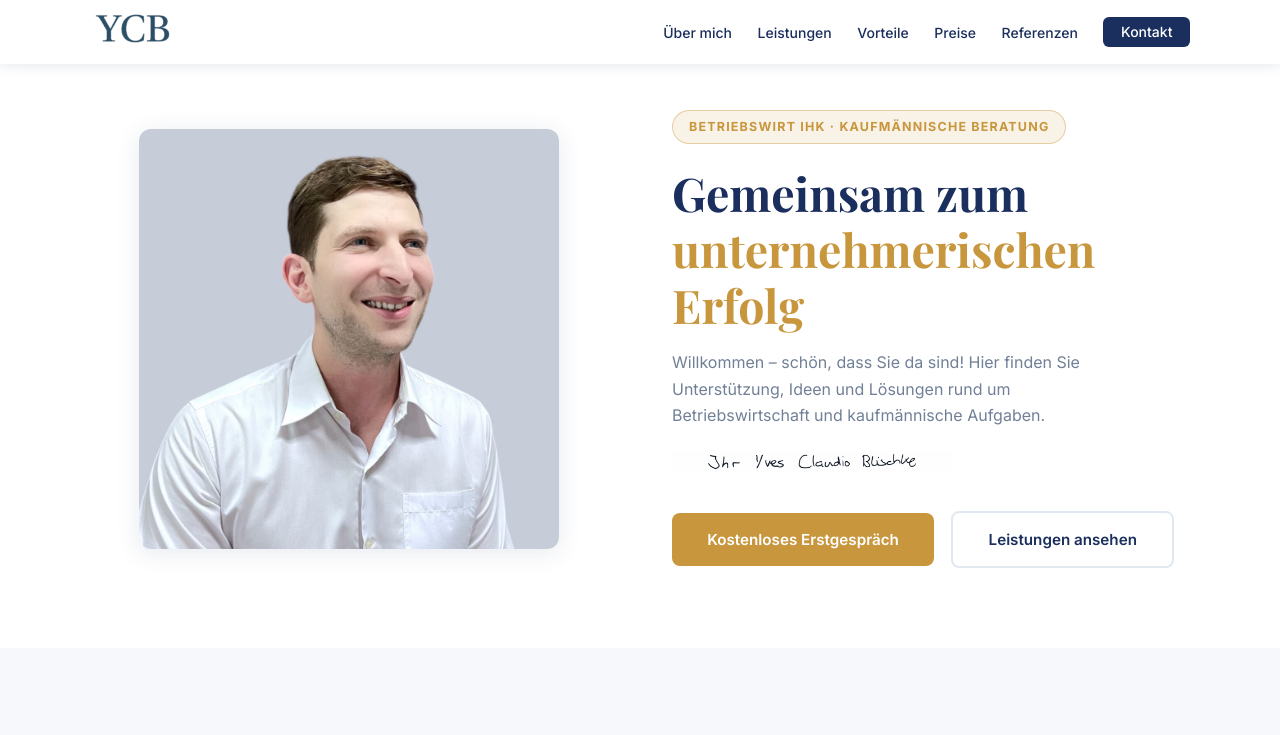
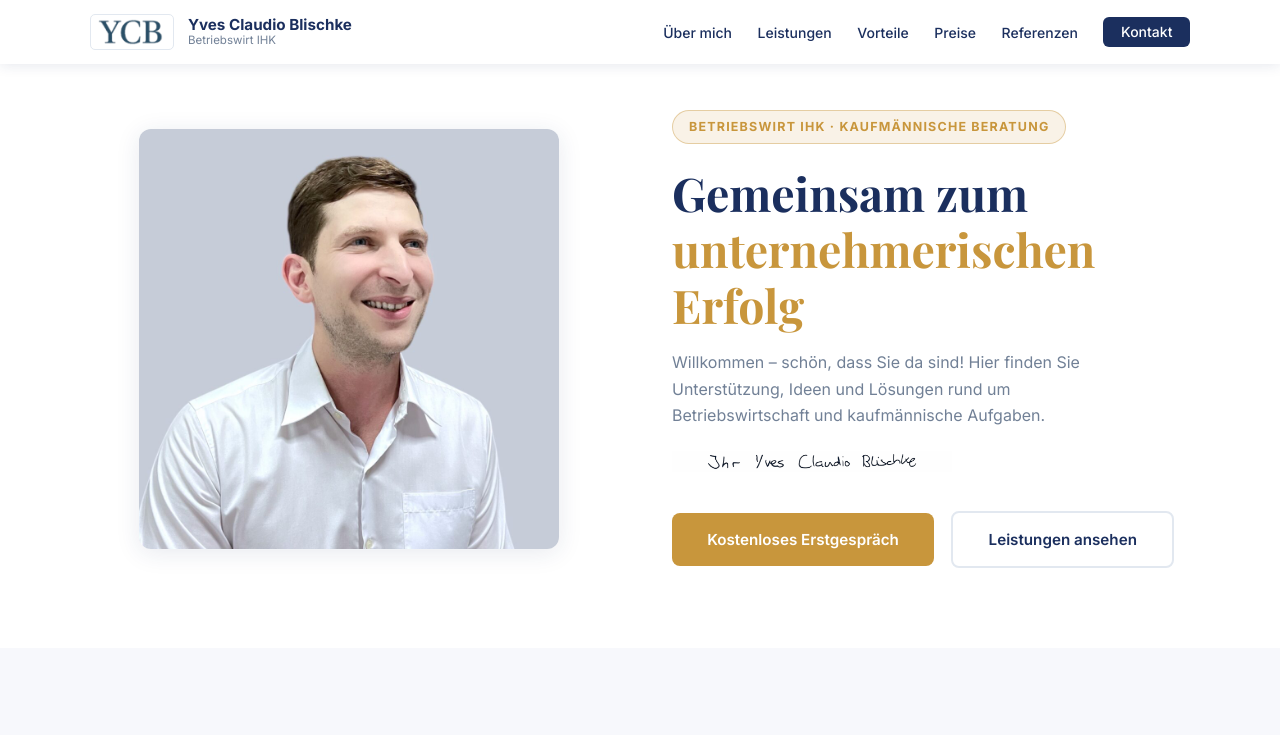
Before and after one commit to ycblischke/ycblischke.de, a plain HTML site: page index.html in a window 1280 px wide. Shown: the top 735 px of the page. Drawn offline with nearby package versions, Linux system fonts and the light colour scheme.

Commit message:
Add files via upload

```diff
--- a/index.html
+++ b/index.html
@@ -31,7 +31,11 @@
     /* ── NAV ─────────────────────────────────────────── */
     nav { position: fixed; top: 0; left: 0; right: 0; background: #ffffff; box-shadow: 0 2px 12px rgba(27,47,94,.10); z-index: 1000; padding: 0 2rem; }
     .nav-inner { max-width: 1100px; margin: 0 auto; display: flex; align-items: center; justify-content: space-between; height: 64px; }
-    .nav-logo img { height: 33px; }
+    .nav-brand { display: flex; align-items: center; gap: .9rem; text-decoration: none; }
+    .nav-brand img { height: 36px; border: 1px solid var(--border); border-radius: 5px; padding: 3px; background: #fff; }
+    .nav-brand-text { display: flex; flex-direction: column; line-height: 1.2; }
+    .nav-brand-name { font-weight: 700; font-size: .95rem; color: var(--navy); }
+    .nav-brand-title { font-size: .72rem; color: var(--muted); font-weight: 400; }
     .nav-links { display: flex; gap: 1.6rem; list-style: none; }
     .nav-links a { color: var(--navy); text-decoration: none; font-size: .875rem; font-weight: 500; transition: color .2s; }
     .nav-links a:hover { color: var(--gold); }
@@ -227,7 +231,13 @@
 <!-- NAV -->
 <nav id="navbar">
   <div class="nav-inner">
-    <a href="#start"><img src="img/Logo-pictogram-YCB-1-89x33.png" alt="YCB Logo" class="nav-logo" style="height:33px;"></a>
+    <a href="#start" class="nav-brand">
+      <img src="img/Logo-pictogram-YCB-1-89x33.png" alt="YCB Logo">
+      <div class="nav-brand-text">
+        <span class="nav-brand-name">Yves Claudio Blischke</span>
+        <span class="nav-brand-title">Betriebswirt IHK</span>
+      </div>
+    </a>
     <ul class="nav-links" id="navLinks">
       <li><a href="#ueber-mich">Über mich</a></li>
       <li><a href="#leistungen">Leistungen</a></li>
```
